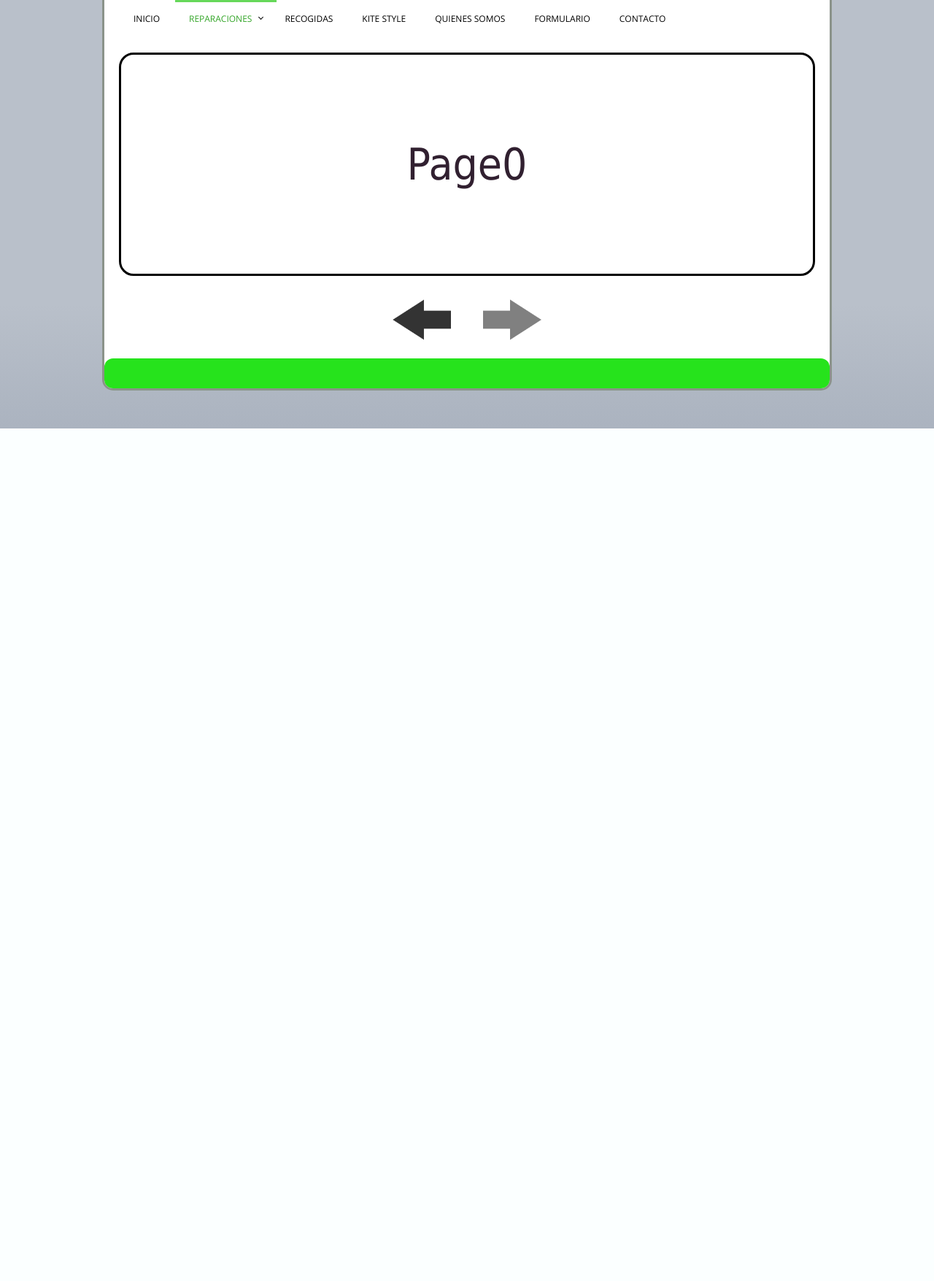
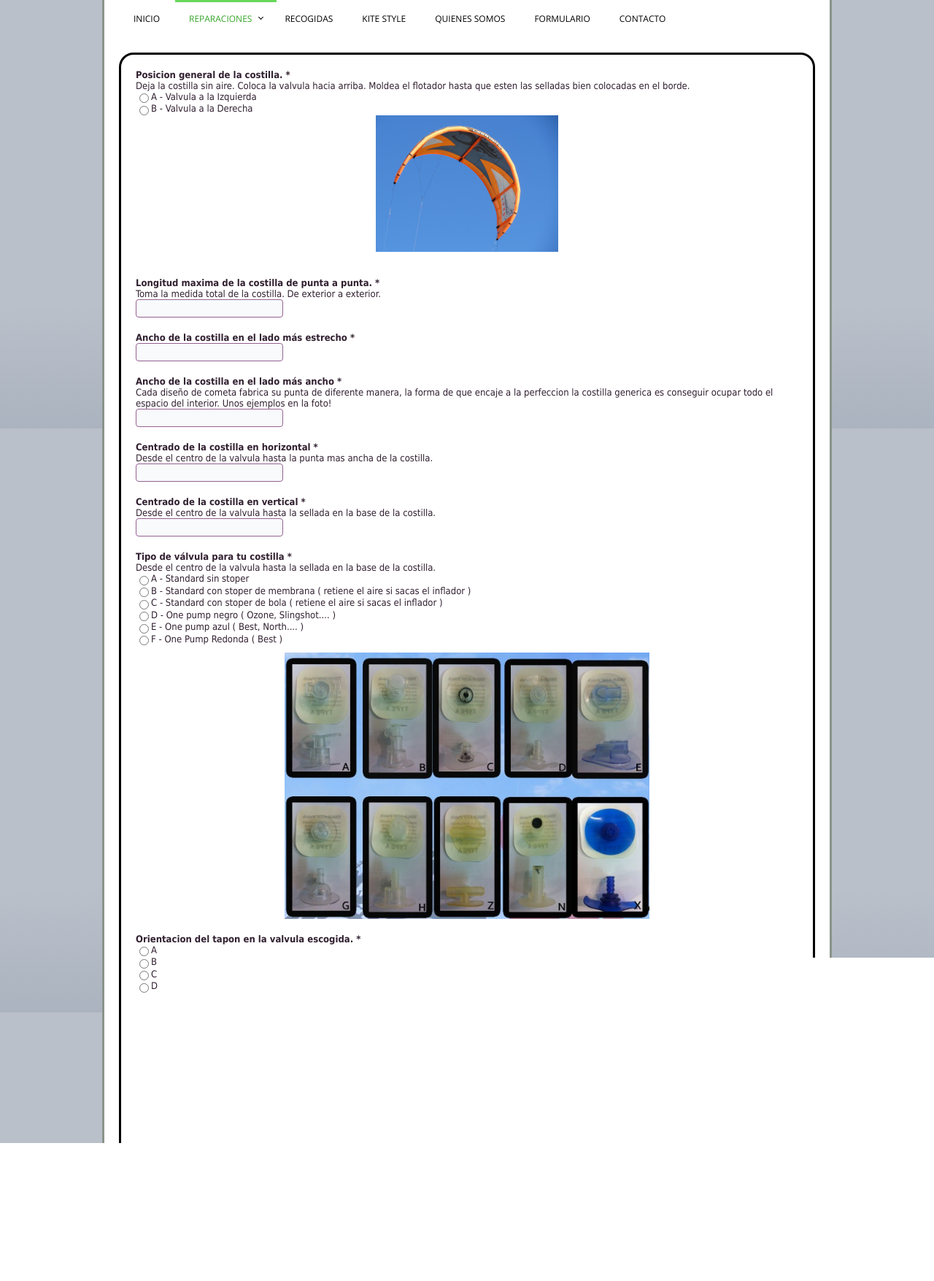
Before and after one commit to storrellas/lisonkite, a PHP site: page /formulario.php in a window 1280 px wide. Shown: the part 213-1968 px from the top of the page at 73% size. Before the commit the page ends 800 px from the top, so only its background shows below. Run offline with PHP 8.4, Linux system fonts and the light colour scheme; some libraries are stand-ins or nearby versions.

Commit message:
- First version of first page of form

```diff
--- a/formulario.php
+++ b/formulario.php
@@ -63,11 +63,99 @@ Presupuesto reparación kite
 
 </script>
 
+<style type="text/css">
+	.question{
+		margin-bottom:20px;
+	}
+
+	.question input[type=text]{
+		width:200px;
+	}
+
+</style>
+
 <div class="art-layout-wrapper clearfix">
 
 	<div id=page_0 style="padding: 20px">
-		<div style="border: 3px solid black; border-radius: 20px; text-align: center; height: 300px; line-height: 300px;font-size:60px;">
-		 Page0
+		<div style="border: 3px solid black; border-radius: 20px; padding: 20px;">
+
+			<div id="question1" class="question">
+				<p><b>Posicion general de la costilla. *</b></p>
+				<p>Deja la costilla sin aire. Coloca la valvula hacia arriba.
+				Moldea el flotador hasta que esten las selladas bien colocadas en el borde.<p>
+
+				<div>
+				 <input type="radio" name="question1" value="question1_A">A - Valvula a la Izquierda<br>
+				 <input type="radio" name="question1" value="question1_B">B - Valvula a la Derecha<br>
+				</div>
+				<div>
+					<img src="images/kitesurfing-273315_640.jpg" style="width: 250px; margin: 0px auto; display: block;">
+				</div>
+			</div>
+
+			<div id="question2" class="question">
+				<br>
+				<p><b>Longitud maxima de la costilla de punta a punta. *</b></p>
+				<p>Toma la medida total de la costilla. De exterior a exterior.</p>
+				<input type="text" name="question2"/>
+			</div>
+
+
+			<div id="question3" class="question">
+				<p><b>Ancho de la costilla en el lado más estrecho *</b></p>
+				<input type="text" name="question3"/>
+			</div>
+
+
+			<div id="question4" class="question">
+				<p><b>Ancho de la costilla en el lado más ancho *</b></p>
+				<p>Cada diseño de cometa fabrica su punta de diferente manera, la forma de que encaje
+				a la perfeccion la costilla generica es conseguir ocupar todo el espacio del interior.
+				Unos ejemplos en la foto!</p>
+				<input type="text" name="question4"/>
+			</div>
+
+			<div id="question5" class="question">
+				<p><b>Centrado de la costilla en horizontal *</b></p>
+				<p>Desde el centro de la valvula hasta la punta mas ancha de la costilla.</p>
+				<input type="text" name="question5"/>
+			</div>
+
+			<div id="question6" class="question">
+				<p><b>Centrado de la costilla en vertical *</b></p>
+				<p>Desde el centro de la valvula hasta la sellada en la base de la costilla.</p>
+				<input type="text" name="question6"/>
+			</div>
+
+			<div id="question6" class="question">
+				<p><b>Tipo de válvula para tu costilla *</b></p>
+				<p>Desde el centro de la valvula hasta la sellada en la base de la costilla.</p>
+				<div>
+				 <input type="radio" name="question6" value="question6_A">A - Standard sin stoper<br>
+				 <input type="radio" name="question6" value="question6_B">B - Standard con stoper de membrana ( retiene el aire si sacas el inflador )<br>
+				 <input type="radio" name="question6" value="question6_C">C - Standard con stoper de bola ( retiene el aire si sacas el inflador )<br>
+				 <input type="radio" name="question6" value="question6_D">D - One pump negro ( Ozone, Slingshot.... )<br>
+				 <input type="radio" name="question6" value="question6_E">E - One pump azul ( Best, North.... )<br>
+				 <input type="radio" name="question6" value="question6_F">F - One Pump Redonda ( Best )<br>
+				</div>
+				<div style="margin-top:10px">
+					<img alt="" src="images/valvula-autoadhesiva.jpg" style="width: 500px; margin: 0px auto; display: block;">
+				</div>
+			</div>
+
+			<div id="question7" class="question">
+				<p><b>Orientacion del tapon en la valvula escogida. *</b></p>
+				<div>
+					<input type="radio" name="question7" value="question7_A">A<br>
+			 		<input type="radio" name="question7" value="question7_B">B<br>
+					<input type="radio" name="question7" value="question7_C">C<br>
+					<input type="radio" name="question7" value="question7_D">D<br>
+				</div>
+				<div>
+					<img alt="" src="images/soap.jpg" style="width: 300px; margin: 0px auto; display: block;">
+				</div>
+			</div>
+
 		</div>
 	</div>
 
@@ -83,47 +171,11 @@ Presupuesto reparación kite
 		</div>
 	</div>
 
-<!--
-	<div style="background: green; height : 400px;">
-		<div style="text-align: center; position:absolute; top: 10%; left: 5%; width: 90%; height: 300px; background: red;  line-height: 300px;font-size:60px;">
-		 Page1
-		</div>
-	</div>
-
-
-	<div style="background: green; height : 400px;">
-		<div style="text-align: center; position:absolute; top: 10%; left: 5%; width: 90%; height: 300px; background: red;  line-height: 300px;font-size:60px;">
-		 Page2
-		</div>
-	</div>
-
-	<div style="background: green; height : 400px;">
-		<div style="text-align: center; position:absolute; top: 10%; left: 5%; width: 90%; height: 300px; background: red;  line-height: 300px;font-size:60px;">
-		 Page3
-		</div>
-	</div>
- -->
 
 	<!-- Form navigation -->
 	<div style="text-align:center;">
-
-	 	<img id="back_btn" src="images/arrow_left_disabled.png"  style="cursor:pointer; margin-right: 20px" height="80" width="80" onclick="page_switch('back')">
-	 	<img id="next_btn" src="images/arrow_right_enabled.png" style="cursor:pointer; margin-left: 20px" height="80" width="80" onclick="page_switch('next')">
-
-	 	<!--
-	 	<img src="images/arrow_left_disabled.png"  style="cursor:pointer; margin-right: 20px" height="80" width="80" onclick="location.href='ok.php'">
-	 	<img src="images/arrow_right_enabled.png" style="cursor:pointer; margin-left: 20px" height="80" width="80" onclick="location.href='ok.php'">
-	 	 -->
-	 	<!--
-		<a href="ok.php" >back button</a>
-		<a href="ok.php" >next button</a>
-	 	-->
-		<!-- This option also works
-		<div style="margin:0 auto; background:green; width:200px">
-		<a href="ok.php" >back button</a>
-		<a href="ok.php" >next button</a>
-		</div>
-		-->
+	 	<img id="back_btn" src="images/arrow_left_disabled.png"  style="cursor:pointer; margin-right: 20px" height="50" width="80" onclick="page_switch('back')">
+	 	<img id="next_btn" src="images/arrow_right_enabled.png" style="cursor:pointer; margin-left: 20px" height="50" width="80" onclick="page_switch('next')">
 	</div>
 
 </div>
```
Also changed, not shown: images/kitesurfing-273315_640.jpg (added), images/soap.jpg (added), images/valvula-autoadhesiva.jpg (added).
